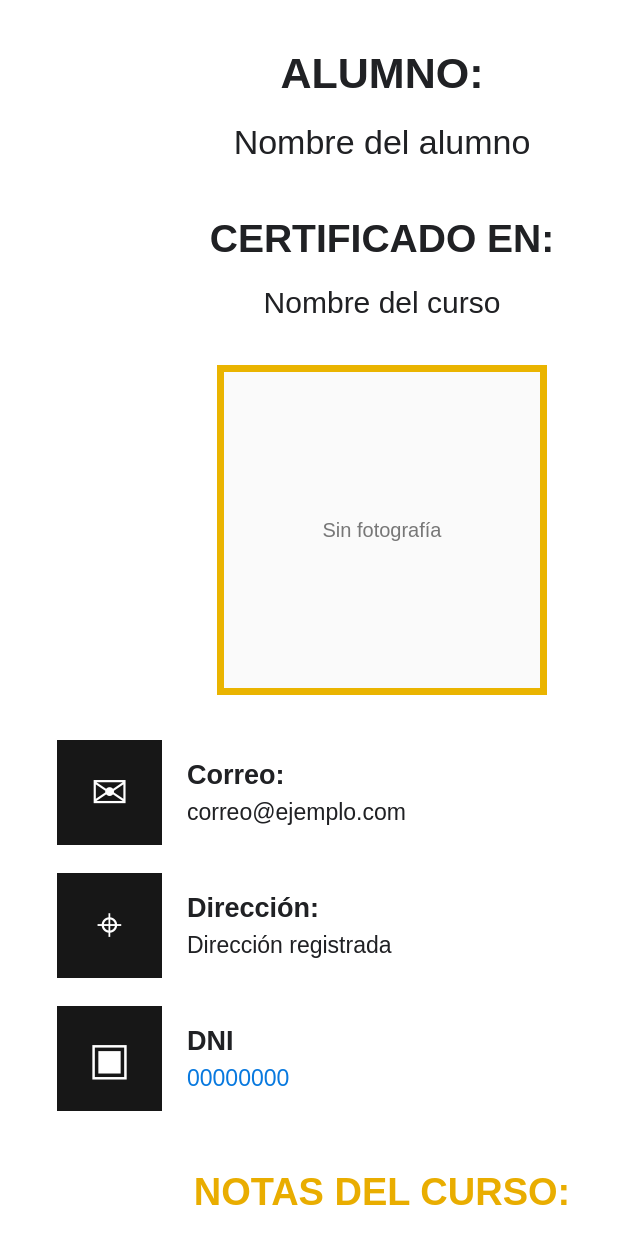
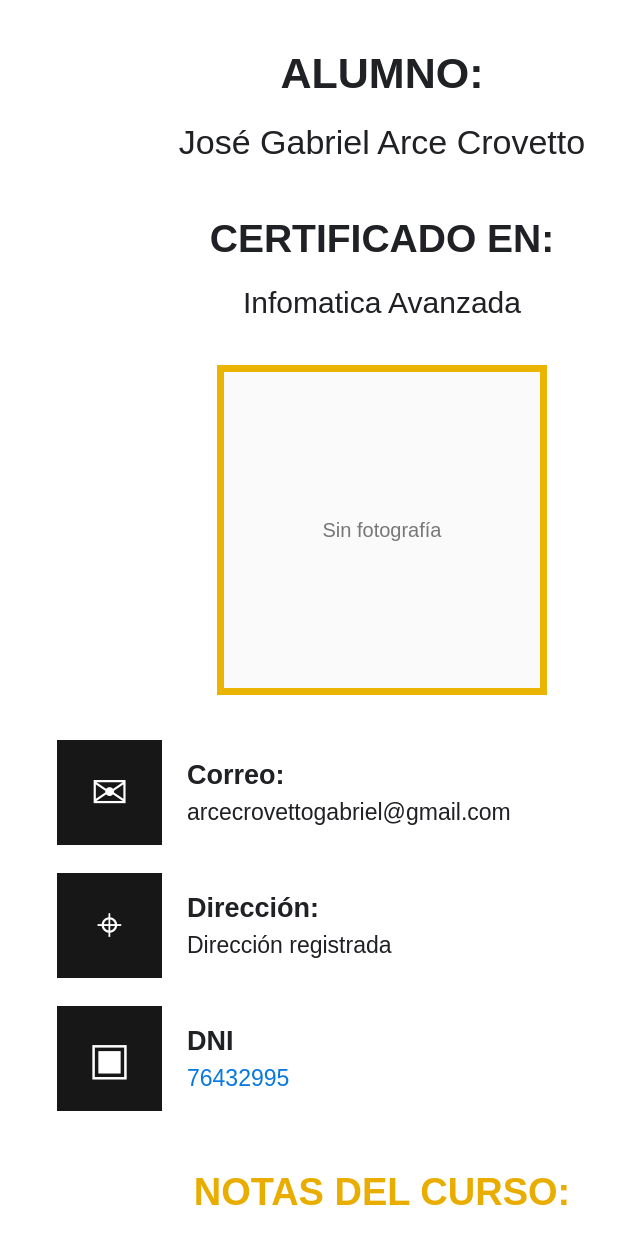
Before and after one commit to CamaradeComercioExterior/Camara-De-Comercio-Exterior-Certificados, a plain HTML site: page index.html in a window 1280 px wide. Shown: the part 320-1576 px from the top of the page, without its empty margins (258-898 px from the left). Drawn offline with Linux system fonts and the light colour scheme.

Commit message:
Update index.html

```diff
--- a/index.html
+++ b/index.html
@@ -427,7 +427,7 @@
         </h2>
 
         <div class="nombre">
-            Nombre del alumno
+            José Gabriel Arce Crovetto
         </div>
 
 
@@ -436,7 +436,7 @@
         </h2>
 
         <div class="curso">
-            Nombre del curso
+            Infomatica Avanzada
         </div>
 
 
@@ -454,7 +454,7 @@
 
                 <div class="dato-texto">
                     <strong>Correo:</strong>
-                    <span>correo@ejemplo.com</span>
+                    <span>arcecrovettogabriel@gmail.com</span>
                 </div>
             </div>
 
@@ -474,7 +474,7 @@
 
                 <div class="dato-texto">
                     <strong>DNI</strong>
-                    <span class="dni">00000000</span>
+                    <span class="dni">76432995</span>
                 </div>
             </div>
 
@@ -548,7 +548,7 @@
         </h2>
 
         <p>
-            administracion@cam aradecomercioexterior.com
+            administracion@camaradecomercioexterior.com
         </p>
 
         <div class="formulario">
```
